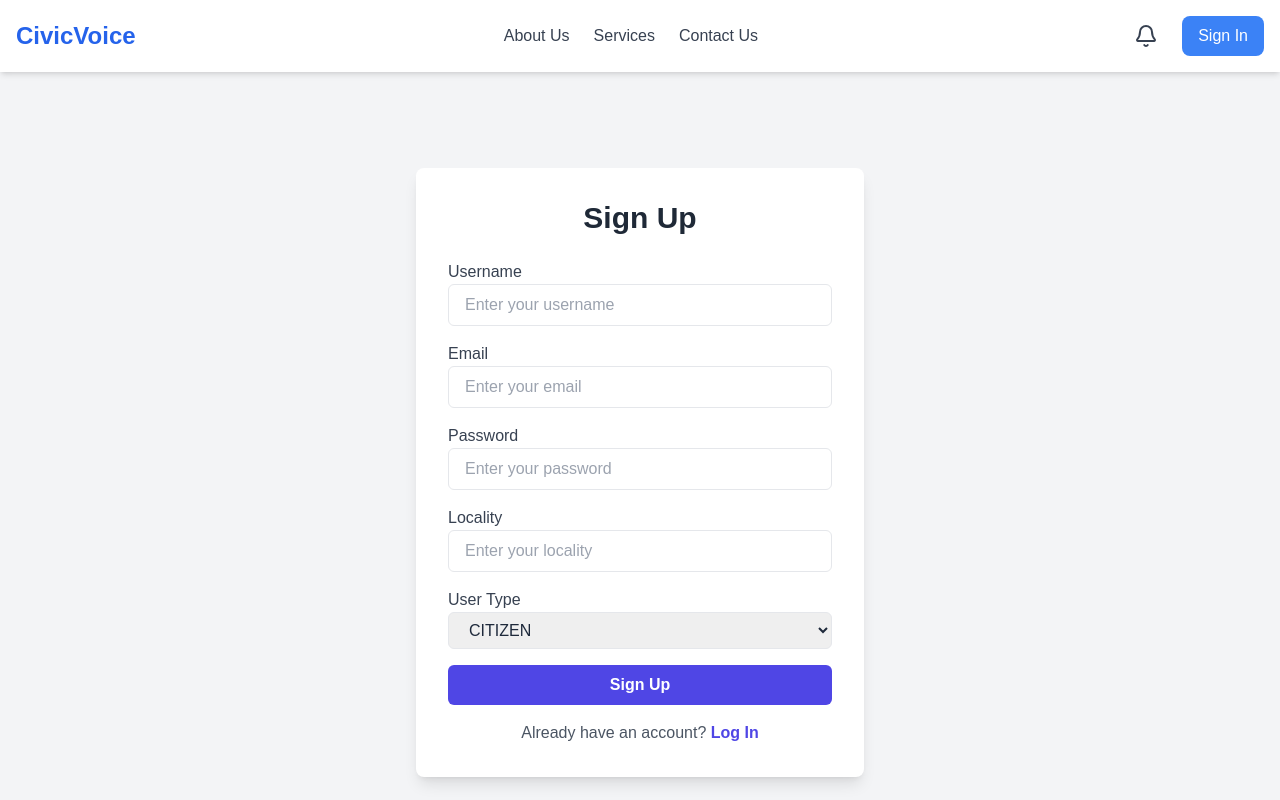
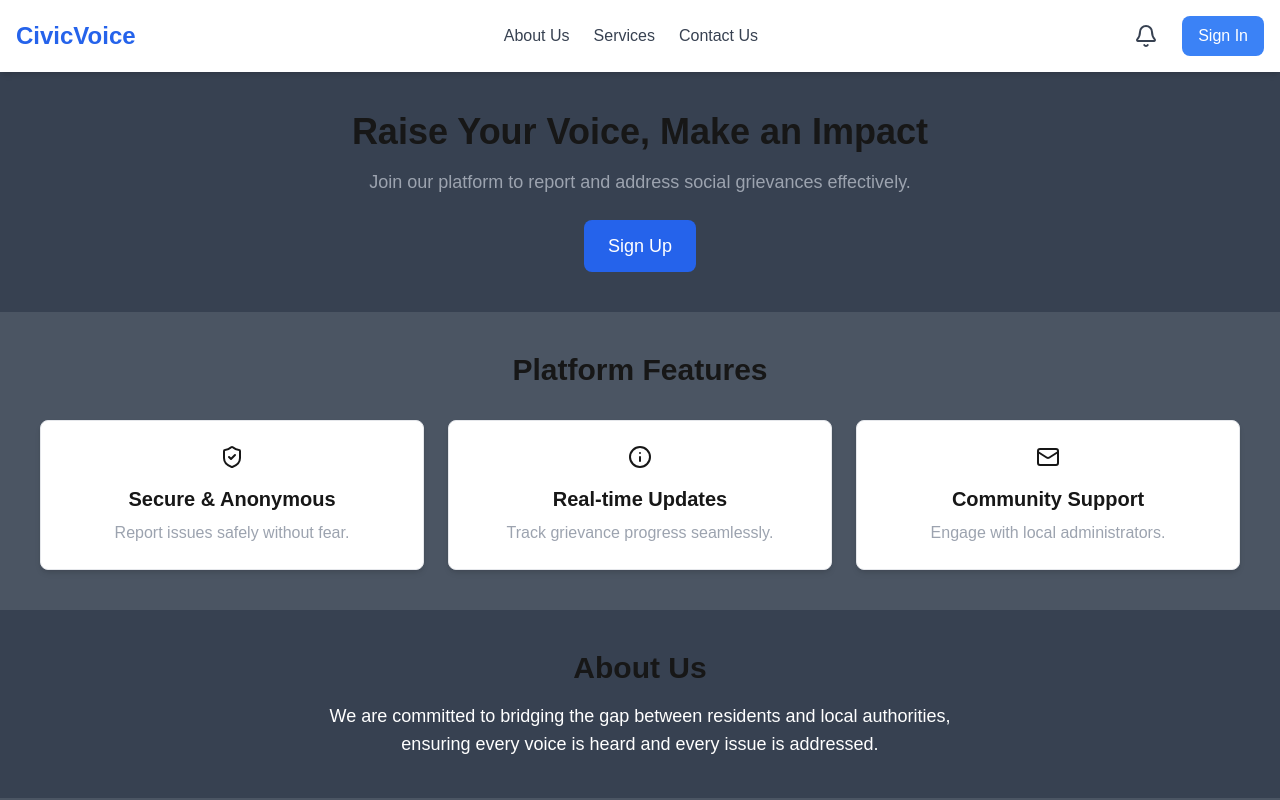
Before and after one commit to amlansarangi23/civicvoice, a Next.js app: page / in a window 1280 px wide. Shown: the top 800 px of the page. Built offline with nearby package versions, Linux system fonts and the light colour scheme; no server answers.

Commit message:
Fixed Upvotes Functionality

```diff
--- a/app/page.tsx
+++ b/app/page.tsx
@@ -1,21 +1,86 @@
-import { NEXT_AUTH_CONFIG } from "@/lib/auth";
-import { getServerSession } from "next-auth";
-import { signIn } from "next-auth/react";
-import Signup from "./signup/page";
-import Display from "@/components/Display";
+'use client'
+import React from "react";
+import { Button } from "../components/Button";
+import { Card, CardContent } from "../components/Card";
+import { Mail, Info, ShieldCheck } from "lucide-react";
+// import { useRouter } from "next/navigation";
 
-async function getUser() {
-  const session = await getServerSession(NEXT_AUTH_CONFIG);
-  return session;
-}
 
-export default async function Home() {
-  const session = await getUser();
+const HeroSection = () => (
+  <section className="flex flex-col items-center justify-center text-center p-10 bg-gray-700">
+    <h1 className="text-4xl font-bold mb-4">
+      Raise Your Voice, Make an Impact
+    </h1>
+    <p className="text-lg text-gray-400 mb-6 max-w-xl">
+      Join our platform to report and address social grievances effectively.
+    </p>
+    <Button className="text-lg px-6 py-3">Sign Up</Button>
+  </section>
+);
 
+const FeaturesSection = () => {
+  const features = [
+    {
+      icon: <ShieldCheck />,
+      title: "Secure & Anonymous",
+      desc: "Report issues safely without fear.",
+    },
+    {
+      icon: <Info />,
+      title: "Real-time Updates",
+      desc: "Track grievance progress seamlessly.",
+    },
+    {
+      icon: <Mail />,
+      title: "Community Support",
+      desc: "Engage with local administrators.",
+    },
+  ];
+  return (
+    <section className="p-10 bg-gray-600">
+      <h2 className="text-3xl font-bold text-center mb-8">Platform Features</h2>
+      <div className="grid md:grid-cols-3 gap-6">
+        {features.map((feature, index) => (
+          <Card
+            key={index}
+            className="p-6 flex flex-col items-center text-center bg-gray-700"
+          >
+            <div className="mb-4 text-primary">{feature.icon}</div>
+            <h3 className="text-xl font-semibold mb-2">{feature.title}</h3>
+            <p className="text-gray-400">{feature.desc}</p>
+          </Card>
+        ))}
+      </div>
+    </section>
+  );
+};
+
+const AboutSection = () => (
+  <section className="p-10 bg-gray-700 text-center">
+    <h2 className="text-3xl font-bold mb-4">About Us</h2>
+    <p className="text-lg text-white max-w-2xl mx-auto">
+      We are committed to bridging the gap between residents and local
+      authorities, ensuring every voice is heard and every issue is addressed.
+    </p>
+  </section>
+);
+
+const ContactSection = () => (
+  <section className="p-10 bg-gray-600 text-center">
+    <h2 className="text-3xl font-bold mb-4">Contact Us</h2>
+    <p className="text-lg text-white">
+      Reach out to us at support@grievanceplatform.com
+    </p>
+  </section>
+);
+
+export default function LandingPage() {
   return (
     <div>
-      <Signup />
-      {/* <Display /> */}
+      <HeroSection />
+      <FeaturesSection />
+      <AboutSection />
+      <ContactSection />
     </div>
   );
 }
--- a/app/tag/[...tagId]/page.tsx
+++ b/app/tag/[...tagId]/page.tsx
@@ -23,7 +23,7 @@ const IssuesPage = () => {
   const [issues, setIssues] = useState<Issue[]>([]);
   const [loading, setLoading] = useState<boolean>(false);
   const [error, setError] = useState<string | null>(null);
-  const [upvoteState, setUpvoteState] = useState<boolean>(false); // Tracks upvote loading state
+  const [upvoteState, setUpvoteState] = useState<boolean>(false);
 
   async function getIssues() {
     if (!tagId) return;
@@ -54,7 +54,8 @@ const IssuesPage = () => {
     const { data } = await axios.get(`/api/issues/getissue?issueId=${issueId}`);
 
     const d = data?.issue?.upvoters?.find(
-      (upvoter: upvotes) => upvoter.issueId === issueId
+      (upvoter: upvotes) =>
+        upvoter.issueId === issueId && upvoter.userId === session?.user?.id
     );
 
     try {
@@ -117,7 +118,9 @@ const IssuesPage = () => {
               // disabled={loadingUpvote[issue.id]}
               className={`flex items-center gap-1 px-3 py-1.5 rounded-full text-sm font-semibold transition ${
                 issue?.upvoters?.find(
-                  (upvoter: upvotes) => upvoter.issueId === issue.id
+                  (upvoter: upvotes) =>
+                    upvoter.issueId === issue.id &&
+                    upvoter.userId === session?.user?.id
                 ) != null
                   ? "bg-green-100 text-green-700"
                   : "bg-gray-100 text-gray-600 hover:bg-gray-200"
--- /dev/null
+++ b/components/Button.tsx
@@ -0,0 +1,10 @@
+export function Button({ children, className = "", ...props }) {
+  return (
+    <button
+      className={`bg-blue-600 text-white px-6 py-3 rounded-lg hover:bg-blue-700 transition ${className}`}
+      {...props}
+    >
+      {children}
+    </button>
+  );
+}
--- /dev/null
+++ b/components/Card.tsx
@@ -0,0 +1,11 @@
+export function Card({ children, className = "" }) {
+    return (
+      <div className={`border rounded-lg p-4 shadow-md bg-white ${className}`}>
+        {children}
+      </div>
+    );
+  }
+
+  export function CardContent({ children }) {
+    return <div className="p-4">{children}</div>;
+  }
```
